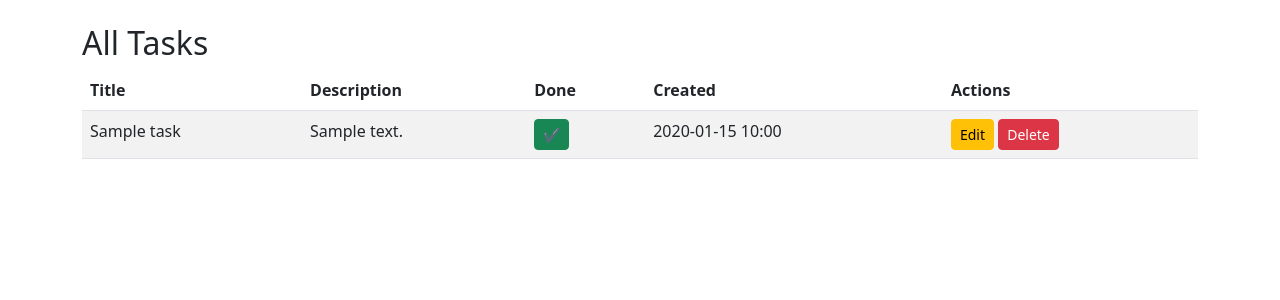
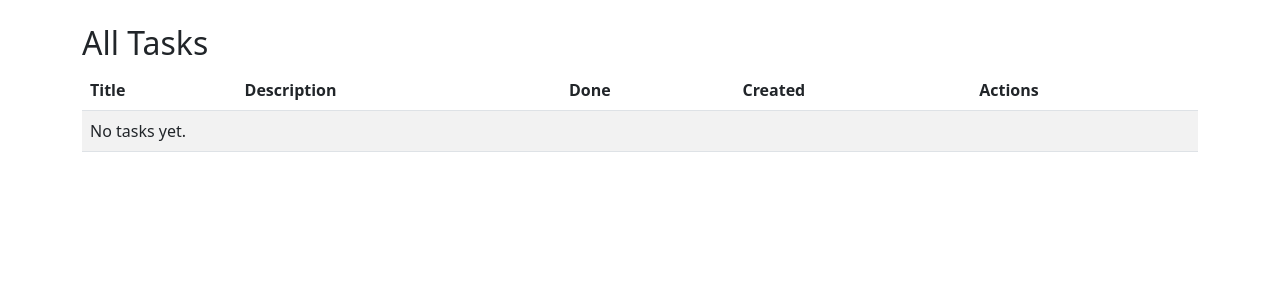
Before and after one commit to subenakhatun/django-projects, a Django app: page / in a window 1280 px wide. Shown: the part 56-356 px from the top of the page. Run offline with Django 5.2, Linux system fonts and the light colour scheme; tables that the repository leaves empty hold one stand-in row (values such as "Sample post").

Commit message:
run project todo apps

```diff
--- a/todoproject/todo/templates/todo/task_list.html
+++ b/todoproject/todo/templates/todo/task_list.html
@@ -8,7 +8,7 @@
     </tr>
   </thead>
   <tbody>
-    {% for task in tasks %}
+    {% for task in task %}
       <tr>
         <td>{{ task.title }}</td>
         <td>{{ task.description|linebreaksbr }}</td>
```
Also changed, not shown: todoproject/db.sqlite3, todoproject/todo/migrations/0002_rename_created_task_created_at_and_more.py (added).
